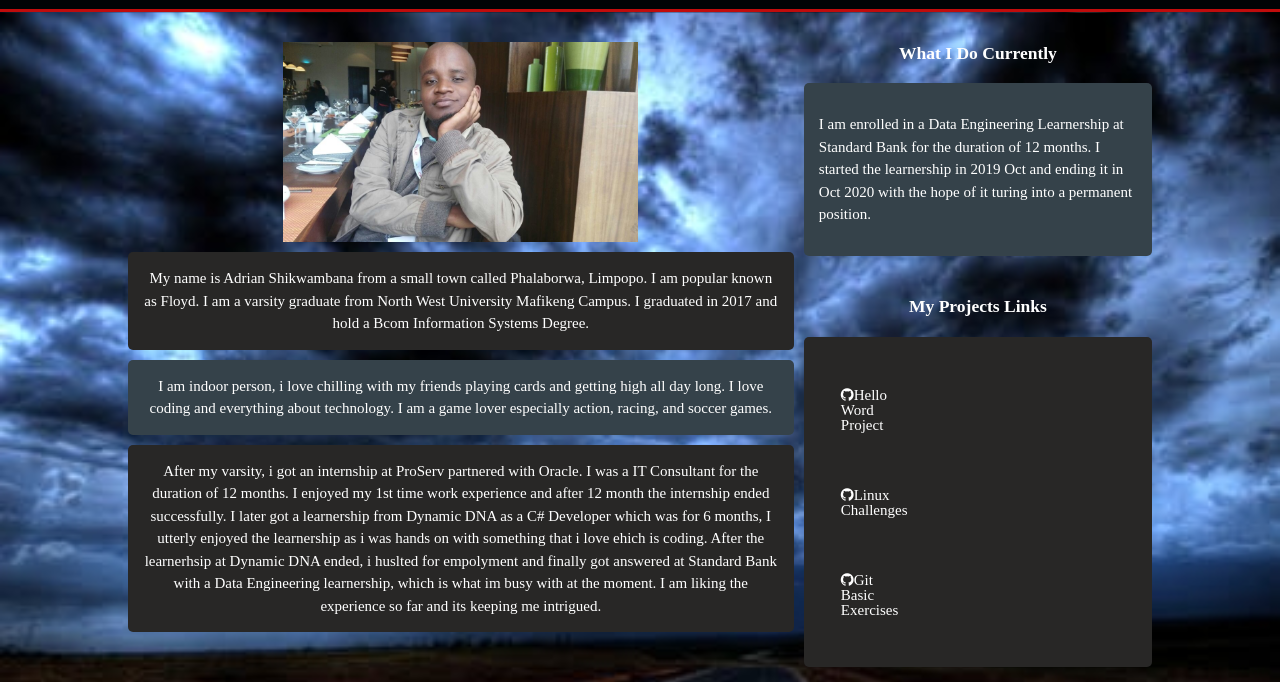
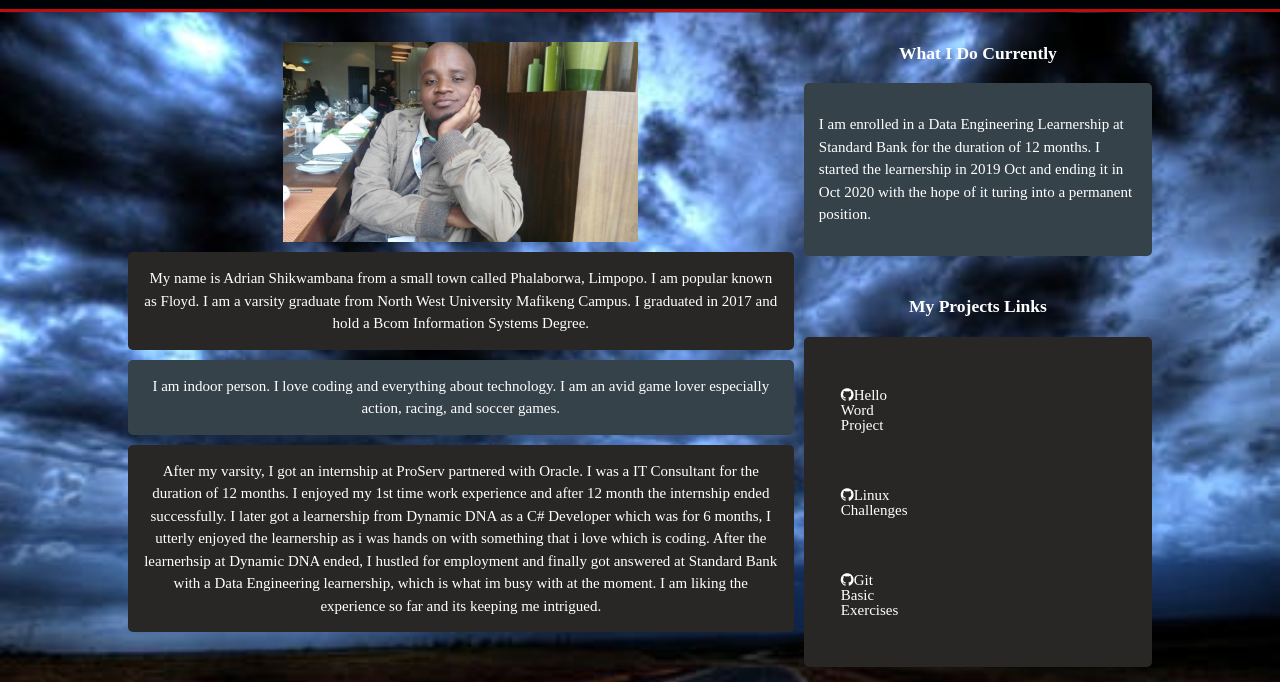
Before and after one commit to Wordz278/adrian-profile, a plain HTML site: page about.html in a window 1280 px wide. Shown: the part 91-773 px from the top of the page. Drawn offline with Linux system fonts and the light colour scheme.

Commit message:
Update about.html
Updated the about page

```diff
--- a/about.html
+++ b/about.html
@@ -39,14 +39,14 @@
 						I am a varsity graduate from North West University Mafikeng Campus. I graduated in 2017 and hold a Bcom Information Systems Degree.
 					</p>
 					<p class="dark">
-						I am indoor person, i love chilling with my friends playing cards and getting high all day long. I love coding and everything about technology. I am a game lover especially action, racing, and soccer games.
+						I am indoor person. I love coding and everything about technology. I am an avid game lover especially action, racing, and soccer games.
 					</p>
 
 					<p class="lighter">
-						After my varsity, i got an internship at ProServ partnered with Oracle. I was a IT Consultant for the duration of 12 months.
+						After my varsity, I got an internship at ProServ partnered with Oracle. I was a IT Consultant for the duration of 12 months.
 						I enjoyed my 1st time work experience and after 12 month the internship ended successfully.
-						I later got a learnership from Dynamic DNA as a C# Developer which was for 6 months, I utterly enjoyed the learnership as i was hands on with something that i love ehich is coding.
-						After the learnerhsip at Dynamic DNA ended, i huslted for empolyment and finally got answered at Standard Bank with a Data Engineering learnership, which is what im busy with at the moment. I am liking the experience so far and its keeping me intrigued.
+						I later got a learnership from Dynamic DNA as a C# Developer which was for 6 months, I utterly enjoyed the learnership as i was hands on with something that i love which is coding.
+						After the learnerhsip at Dynamic DNA ended, I hustled for employment and finally got answered at Standard Bank with a Data Engineering learnership, which is what im busy with at the moment. I am liking the experience so far and its keeping me intrigued.
 					</p>
 			</article>
 
```
